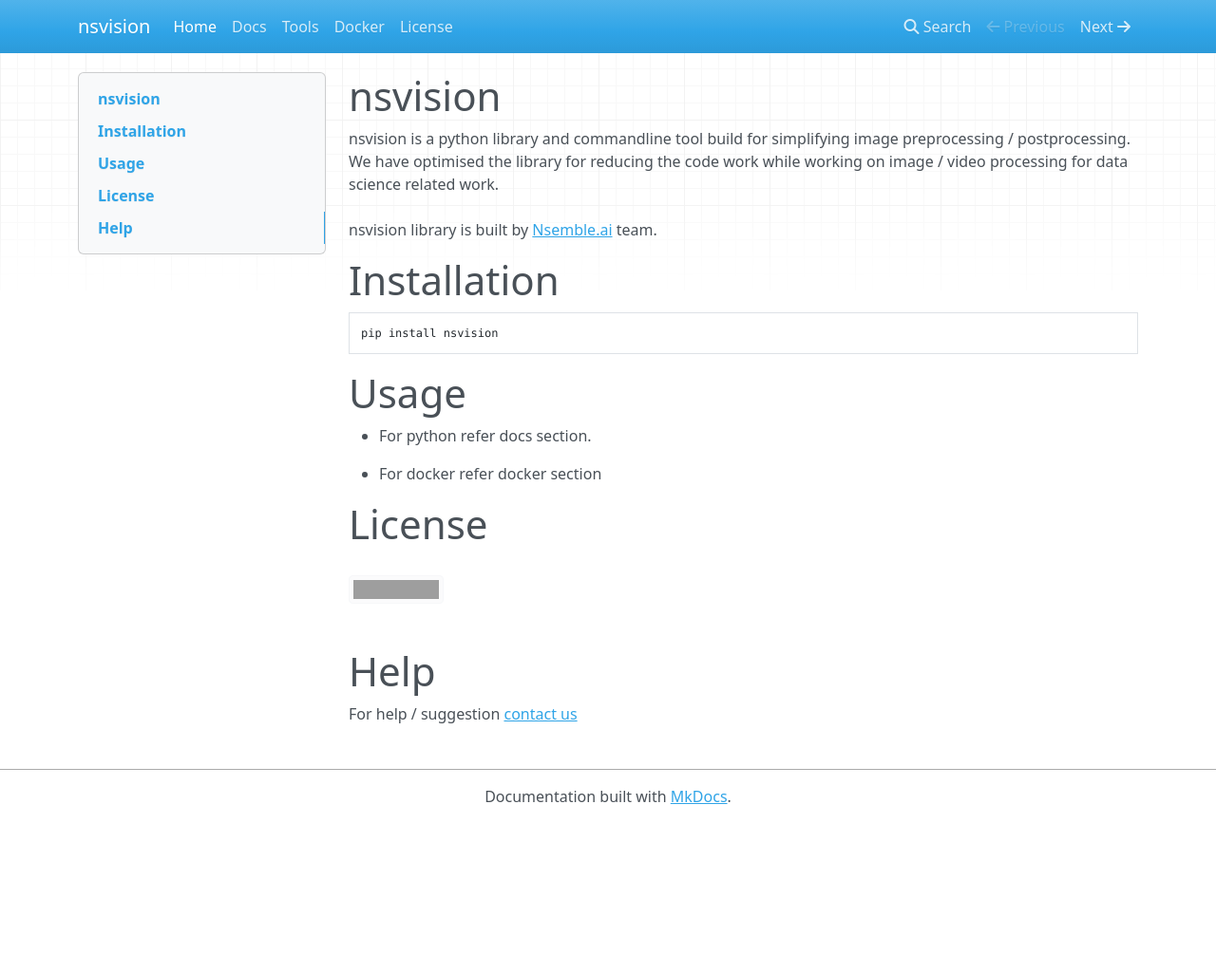
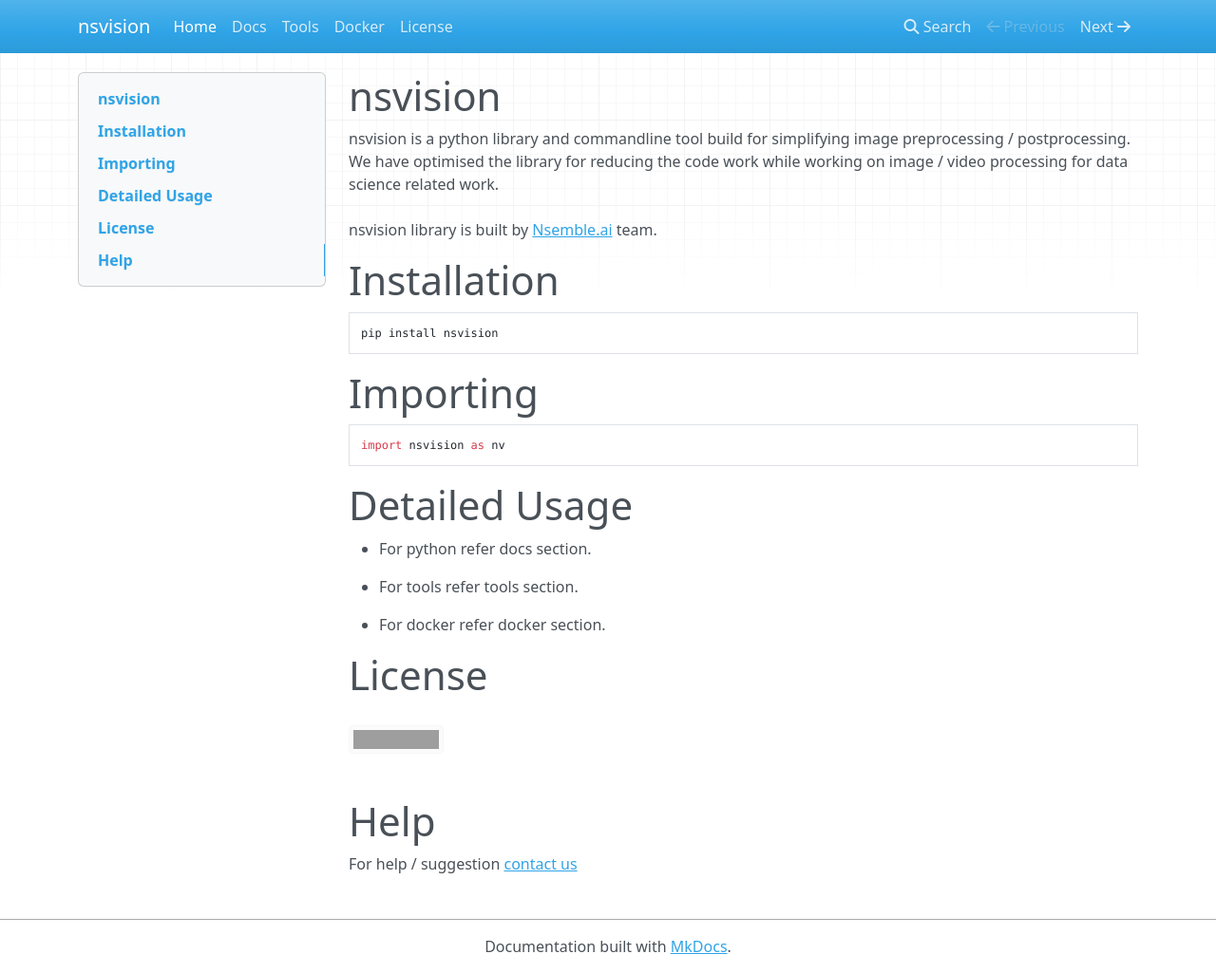
Before and after one commit to nsembleai/nsvision, an MkDocs documentation site: the page built from docs/index.md, in a window 1280 px wide and 1025 px high. Shown: the whole window at 95% size. Built offline with MkDocs 1.6.1, drawn with Linux system fonts in a browser that asks for light colours; nearby versions of some CDN libraries; grey boxes are pictures that could not be loaded.

Commit message:
modified index.md

````diff
--- a/docs/index.md
+++ b/docs/index.md
@@ -5,17 +5,22 @@
 We have optimised the library for reducing the code work while working on image / video processing for data science related work.<br><br>
 nsvision library is built by [Nsemble.ai](https://nsemble.ai) team.
 
-
-
 # Installation
 ```bash
 pip install nsvision
 ```
 
-# Usage
+# Importing
+```python
+import nsvision as nv
+```
+
+# Detailed Usage
 * For python refer docs section.
 
-* For docker refer docker section
+* For tools refer tools section.
+
+* For docker refer docker section.
 
 
 # License
--- a/requirements.txt
+++ /dev/null
@@ -1,2 +0,0 @@
-numpy==1.18.2
-Pillow==7.0.0
````
